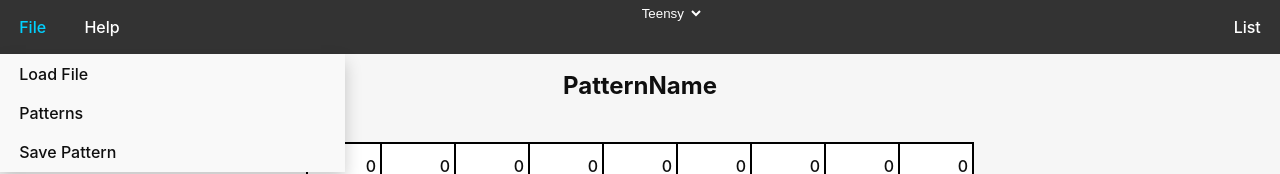
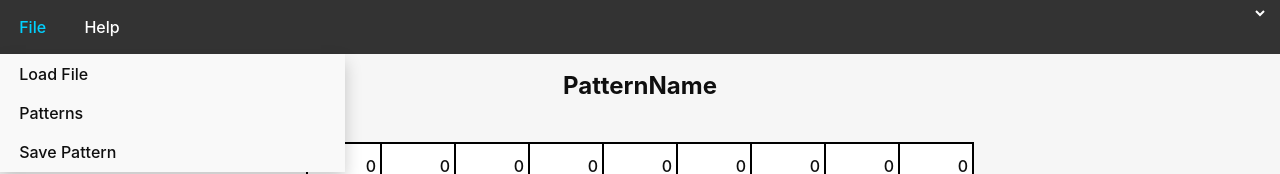
Before and after one commit to samp42/fan-controller, a Vue app: page / in a window 1280 px wide. Shown: the top 174 px of the page. Built offline with nearby package versions, Linux system fonts and the light colour scheme.

Commit message:
successfully read serial ports

```diff
--- a/src/components/Navbar.vue
+++ b/src/components/Navbar.vue
@@ -12,22 +12,27 @@
       <button class="navbar-button">Help</button>
     </div>
     <div class="navbar-select-container">
-      <Select></Select>
+      <Select :select-options="ports"></Select>
     </div>
-    <button @click="list()" class="navbar-button">List</button>
   </div>
 </template>
 
-<script lang="ts" setup>
+<script setup lang="ts">
+import { onMounted } from 'vue';
 import { invoke } from "@tauri-apps/api";
 import Select from "./Select.vue";
 
+let ports: string[];
+
 function list() {
   invoke('list_serial_ports').then((p: any) => {
-    console.log(p);
+    ports = p;
   });
-  // console.log("list");
 }
+
+onMounted(() => {
+  list();
+});
 </script>
 
 <style>
--- a/src/components/Select.vue
+++ b/src/components/Select.vue
@@ -1,8 +1,7 @@
 <template>
   <div class="select-container">
     <select class="navbar-button">
-      <option>Teensy</option>
-      <option>Arduino</option>
+      <option v-for="(option, index) in selectOptions" :key="index">{{ option }}</option>
     </select>
   </div>
 </template>
@@ -32,3 +31,13 @@
   border-color: #fff transparent transparent transparent;
 } */
 </style>
+
+<script setup lang="ts">
+import { onMounted } from 'vue';
+const props = defineProps({selectOptions: Array<String>});
+
+onMounted(() => {
+  console.log(props);
+  console.log(props.selectOptions);
+});
+</script>
```
